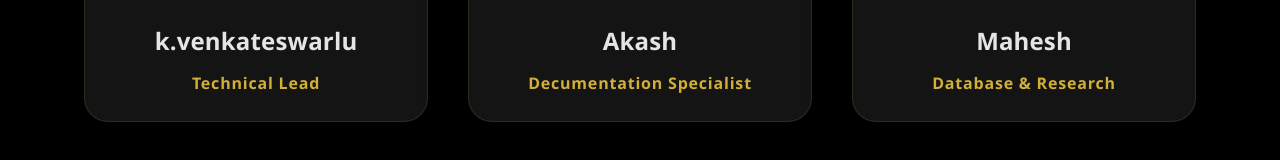
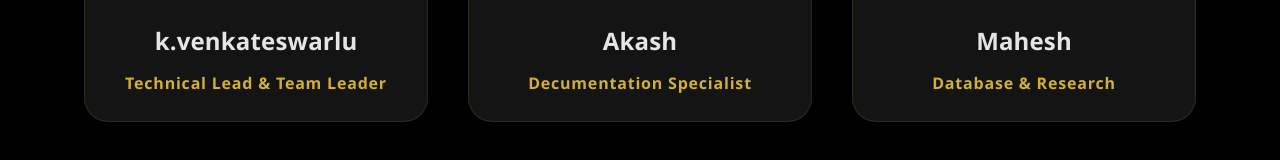
Before and after one commit to komminenivenkatesh/vahan-bhazar, a React (Vite) app in the folder frontend/: page /about in a window 1280 px wide. Shown: the part 2001-2161 px from the top of the page. Built offline with nearby package versions, Linux system fonts and the light colour scheme; sample sign-in values are in the browser's storage.

Commit message:
chore: install deps and start frontend/backend servers; run dev

```diff
--- a/frontend/src/pages/About.tsx
+++ b/frontend/src/pages/About.tsx
@@ -241,7 +241,7 @@ const About: React.FC = () => {
               padding: '0 20px'
             }}>
                 {[
-                { name: "k.venkateswarlu", role: "Technical Lead", img: "/uploads/venky.jpeg" },
+                { name: "k.venkateswarlu", role: "Technical Lead & Team Leader", img: "/uploads/venky.jpeg" },
                 { name: "Akash", role: "Decumentation Specialist", img: "/uploads/akash.jpeg" },
                 { name: "Mahesh", role: "Database & Research", img: "/uploads/mahesh.jpeg" }
               ].map((member, idx) => (
```
Also changed, not shown: 2 other files (tests, documents, lock files or other folders).
